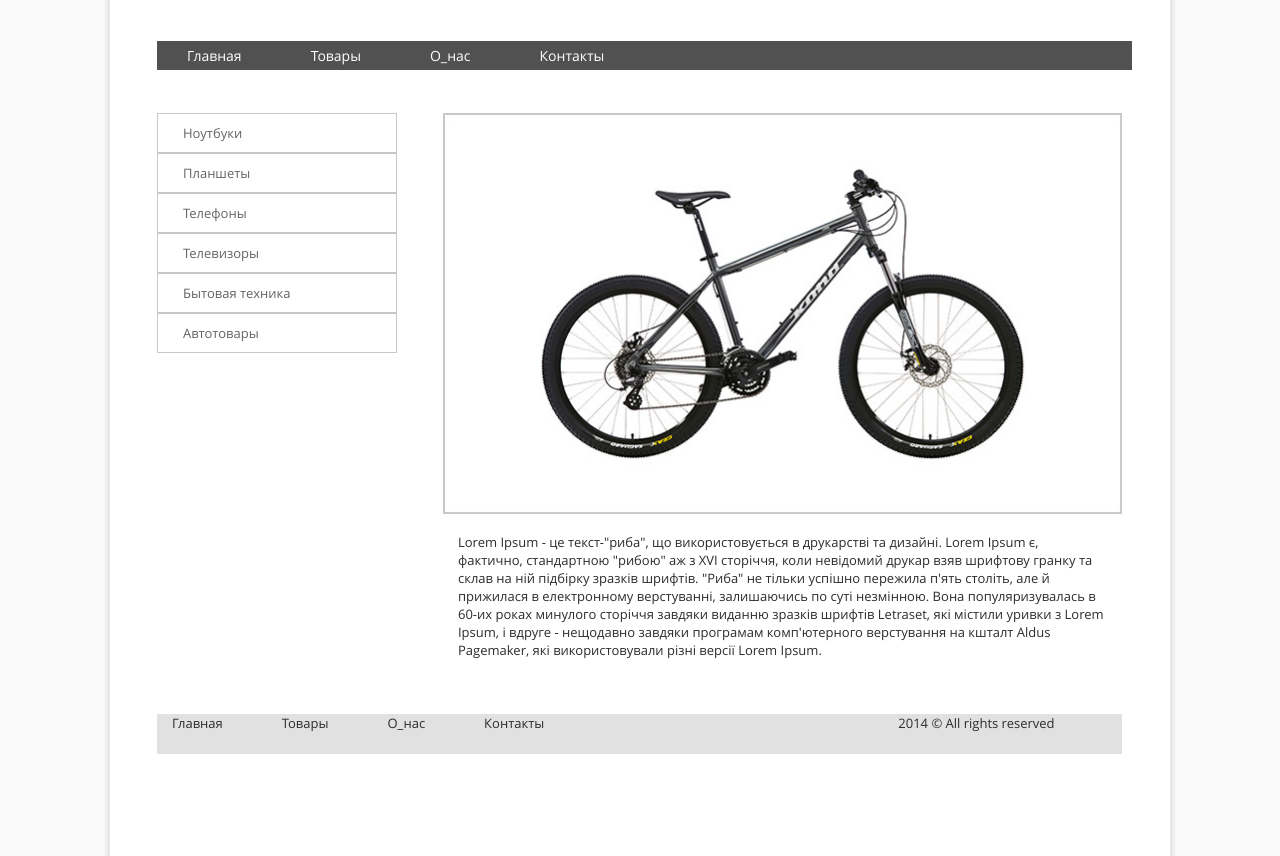
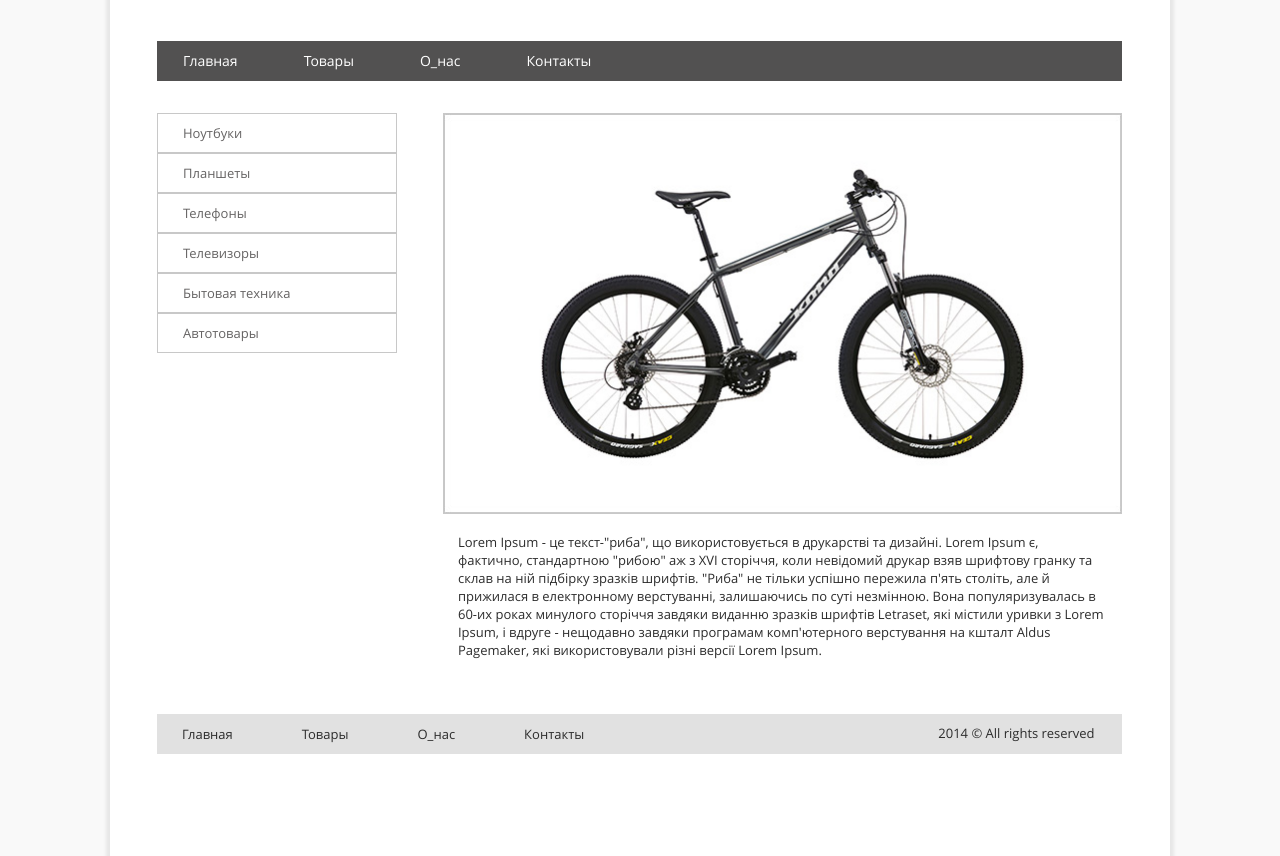
Before and after one commit to AlexxStrelka/GoFrontend-Hometasks, a plain HTML site: page hometask 3/index.html in a window 1280 px wide. Shown: the part 94-950 px from the top of the page. Drawn offline with Linux system fonts and the light colour scheme.

Commit message:
Bugs corrected

```diff
--- a/hometask 3/styles3.css
+++ b/hometask 3/styles3.css
@@ -34,22 +34,26 @@ body {
     margin-left: 47px;
     margin-top:40px;
     width: 965px;
-    padding: 5px;
+    /*padding: 5px;*/
+    height: 40px;
+    line-height: 40px;
     }
 
 
 a.menu1 {
      text-decoration: none;
-     padding: 5px 40px 5px 25px;
+     padding: 10px 35px 10px 25px;
      font-size: 14px;
      color: white;
      font-family: OpenSans;
+    border-right: solid 1px #525151;
+    border-left: solid 1px #525151;
  }
 
 a.menu1:hover {
     background-color: #343434;
     border-right: solid 1px #c8c8c8;
-    border-right: solid 1px #c8c8c8;
+    border-left: solid 1px #c8c8c8;
 }
 
 .sidebar {
@@ -101,15 +105,18 @@ p {
     height: 40px;
     width: 965px;
     margin-left: 47px;
+    vertical-align: middle;
     }
 
 a.footer1 {
     text-decoration: none;
-    padding: 15px 40px 15px 15px;
+    padding: 35px 40px 45px 25px;
     font-size: 13px;
     color: #2c2c2c;
     font-family: OpenSans;
     text-align: center;
+    vertical-align: middle;
+    line-height: 40px;
     }
 
 a.footer1:hover {
```
